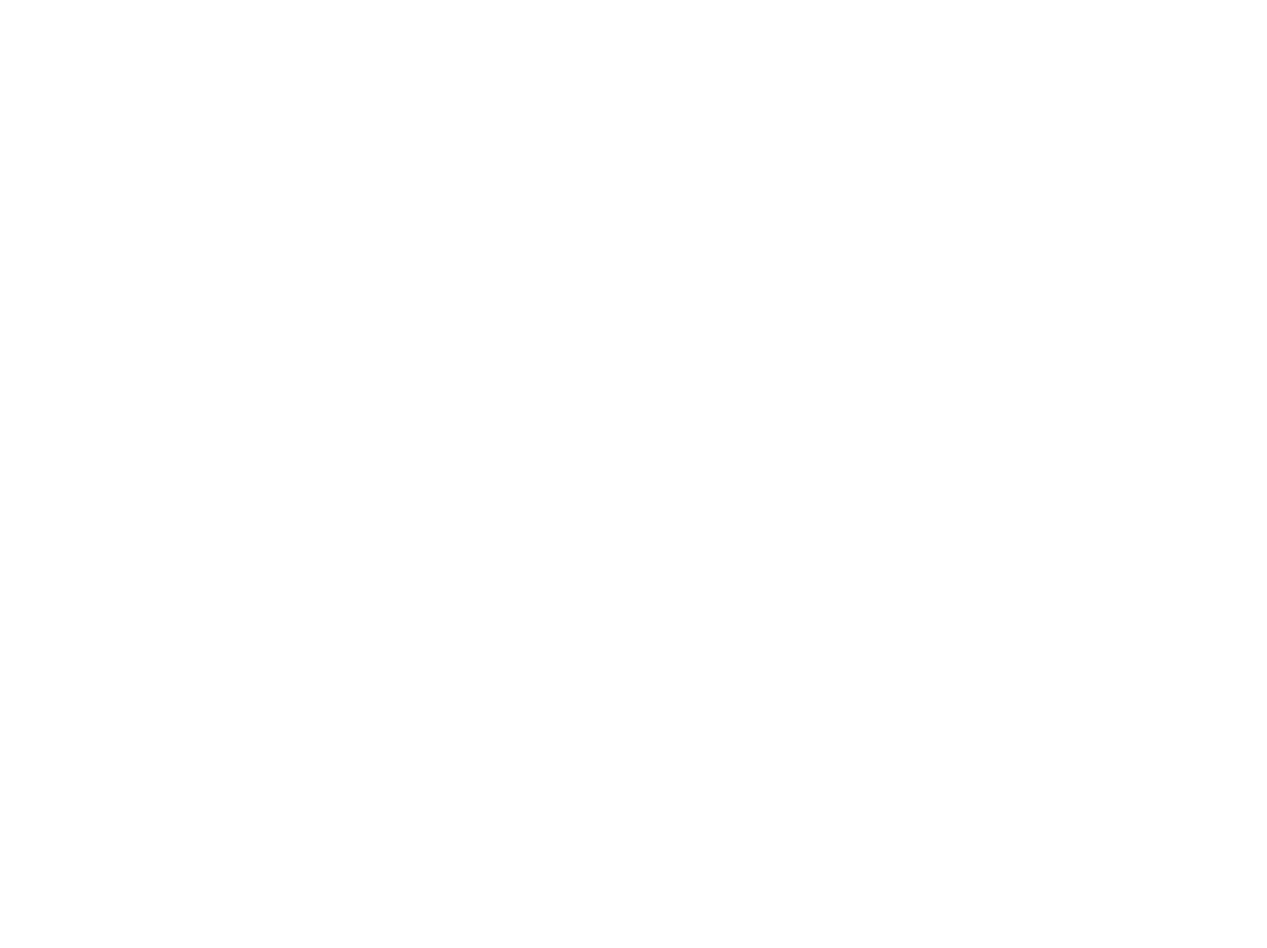
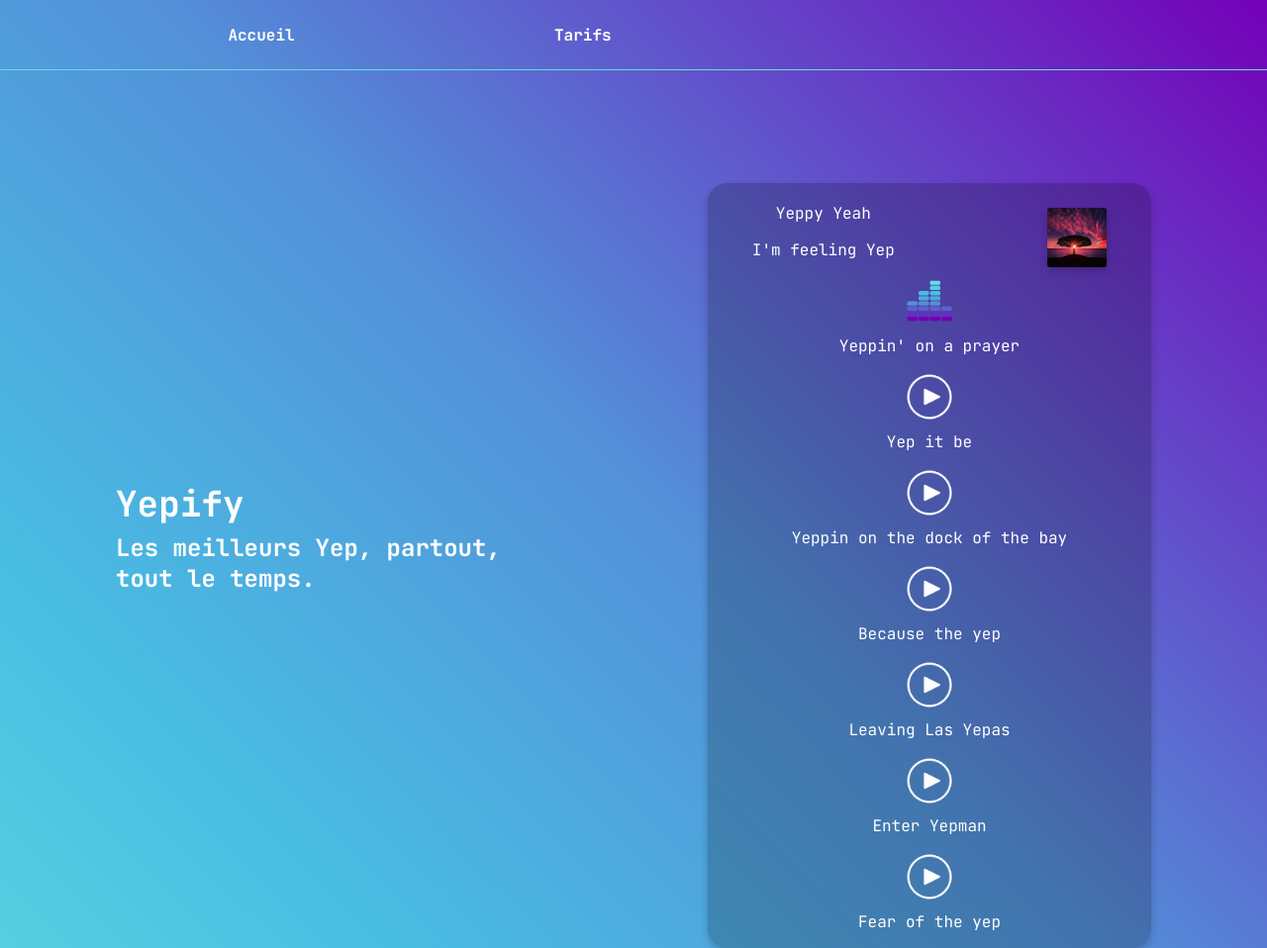
Before and after one commit to Nihiloow/coda-bph-j7, a PHP site: page / in a window 1280 px wide. Before the commit the page is empty. Shown: the whole page at 99% size. Before the commit the page ends 800 px from the top, so only its background shows below. Run offline with PHP 8.4, Linux system fonts and the light colour scheme.

Commit message:
Lien fonctionnel et CSS en cours de réalisation

```diff
--- /dev/null
+++ b/mini-projet-yepify/assets/styles/css/common.css
@@ -0,0 +1,34 @@
+html {
+    font-size: 16px;
+    color: white;
+    font-family: 'JetBrains Mono', monospace;
+    background: linear-gradient(225deg, #7400b8, #6930c3, #5e60ce, #5390d9, #4ea8de, #48bfe3, #56cfe1);
+}
+
+body {
+    margin: 0;
+}
+
+nav {
+    display: flex;
+    padding-left: 18%;
+    gap: 25%;
+    border-bottom: #64dfdf 1px solid;
+}
+
+nav a {
+    text-decoration: none;
+    font-weight: bold;
+    align-content: center;
+    height: 70px;
+    color: white;
+}
+
+.container-column {
+    display: flex;
+    flex-direction: column;
+    align-items: center;
+    justify-content: center;
+    text-align: center;
+    margin-top: 5%;
+}
--- /dev/null
+++ b/mini-projet-yepify/assets/styles/css/home.css
@@ -0,0 +1,59 @@
+main {
+    display: flex;
+    justify-content: center;
+    align-items: center;
+    gap: 150px;
+    margin-top: 50px;
+}
+
+h1 {
+    margin-bottom: 0px;
+}
+
+p {
+    margin-top: 5px;
+}
+
+.tree {
+    width: 60px;
+    height: auto;
+    border-radius: 3px;
+    box-shadow: 0 4px 8px rgba(0, 0, 0, 0.2);
+}
+
+.icons {
+    width: 50px;
+    height: auto;
+    border-radius: 3px;
+}
+
+.container {
+    display: flex;
+    align-items: center;
+}
+
+.container-column {
+    display: flex;
+    flex-direction: column;
+    align-items: center;
+}
+
+.titre {
+    font-size: 24px;
+    font-weight: bold;
+    width: 35%;
+}
+
+.content {
+    font-size: 16px;
+    width: 35%;
+    border-radius: 20px;
+    box-shadow: 0 4px 8px rgba(0, 0, 0, 0.2);
+    background-color: rgba(0, 0, 0, 0.2);
+}
+
+.display-content {
+    width: 80%;
+    padding-top: 15px;
+    justify-content:space-between;
+}
--- /dev/null
+++ b/mini-projet-yepify/autoload.php
@@ -0,0 +1,44 @@
+<?php
+
+require "./controllers/PageController.php";
+require "./services/Router.php";
+
+$routes = [];
+
+// Read the routes config file
+$handle = fopen("config/routes.txt", "r");
+
+if ($handle) { // if the file exists
+
+    while (($line = fgets($handle)) !== false) { // read it line by line
+
+        $route = []; // each route is an array
+
+        $routeData = explode(" ", str_replace(PHP_EOL, '', $line)); // divide the line in two strings (cut at the " ")
+
+        $route["path"] = $routeData[0]; // the path is what was before the " "
+
+        if(substr_count($route["path"], "/") > 1) // check if the path string has more than 1 "/"
+        {
+            $route["parameter"] = true; // the route expects a parameter
+            $pathData = explode("/", $route["path"]); // divide the path in three strings (cut at the "/")
+            $route["path"] = "/".$pathData[1]; // isolate the path without the parameters
+        }
+        else
+        {
+            $route["parameter"] = false; // the route does not expect a parameter
+        }
+
+        $controllerString = $routeData[1]; // the controller string is what was after the " ";
+
+        $controllerData = explode(":", $controllerString); // divide the controller string in two strings (cut at the ":")
+
+        $route["controller"] = $controllerData[0]; // the controller is what was before the ":"
+
+        $route["method"] = $controllerData[1]; // the method is what was after the ":"
+
+        $routes[] = $route; // add the new route to the routes array
+    }
+
+    fclose($handle); // close the file
+}
--- /dev/null
+++ b/mini-projet-yepify/config/routes.txt
@@ -0,0 +1,2 @@
+/ PageController:home
+/nos-tarifs PageController:princing
--- /dev/null
+++ b/mini-projet-yepify/controllers/PageController.php
@@ -0,0 +1,17 @@
+<?php
+
+class PageController
+{
+    public function home()
+    {
+        require "templates/home.phtml";
+    }
+
+    public function princing(): void
+    {
+        require "templates/pricing.phtml";
+    }
+
+}
+
+?>
--- a/mini-projet-yepify/index.php
+++ b/mini-projet-yepify/index.php
@@ -1,3 +1,26 @@
 <?php
+require "autoload.php";
 
+try {
+
+    $router = new Router();
+
+    if(isset($_GET['path']))
+    {
+        $request = "/".$_GET['path'];
+    }
+    else
+    {
+        $request = "/";
+    }
+
+    $router->route($routes, $request);
+}
+catch(Exception $e)
+{
+    if($e->getCode() === 404)
+    {
+        require "./templates/404.phtml";
+    }
+}
 ?>
--- /dev/null
+++ b/mini-projet-yepify/services/Router.php
@@ -0,0 +1,61 @@
+<?php
+
+class Router {
+
+    private function parseRequest(string $request)
+    {
+        $route = [];
+
+        $routeData = explode("/", $request); // we split the request using the / character
+
+        $route["path"] = "/".$routeData[1]; // the path is what is after the first /
+
+        if(count($routeData) > 2) // if we have more than one /
+        {
+            $route["parameter"] = $routeData[2]; // the parameter is after the second /
+        }
+        else
+        {
+            $route["parameter"] = null; // we don't have a parameter
+        }
+
+        return $route;
+    }
+
+    public function route(array $routes, string $request)
+    {
+        $requestData = $this->parseRequest($request); // we analyze the request and sort it
+
+        $routeFound = false;
+
+        foreach($routes as $route) // we go through the list of routes we built in the autoload
+        {
+            $controller = $route["controller"];
+            $method = $route["method"];
+            $parameter = $route["parameter"];
+
+            if($route["path"] === $requestData["path"]) // if the path exists
+            {
+                if($route["parameter"] && $requestData["parameter"] !== null) // if a parameter was needed and we have one
+                {
+                    $routeFound = true;
+
+                    $ctrl = new $controller();
+                    $ctrl->$method($requestData["parameter"]);
+                }
+                else if(!$route["parameter"] && $requestData["parameter"] === null) // or a parameter was not needed and we don't have one
+                {
+                    $routeFound = true;
+
+                    $ctrl = new $controller();
+                    $ctrl->$method();
+                }
+            }
+        }
+
+        if(!$routeFound) // anything else will throw an exception telling us the route does not exist
+        {
+            throw new Exception("Route not found", 404);
+        }
+    }
+}
--- /dev/null
+++ b/mini-projet-yepify/templates/home.phtml
@@ -0,0 +1,65 @@
+<!DOCTYPE html>
+
+<html lang="fr">
+    <head>
+        <meta charset="UTF-8"/>
+        <link rel="stylesheet" href="./assets/styles/css/common.css">
+        <link rel="stylesheet" href="./assets/styles/css/home.css">
+        <link rel="preconnect" href="https://fonts.googleapis.com">
+        <link rel="preconnect" href="https://fonts.gstatic.com" crossorigin>
+        <link href="https://fonts.googleapis.com/css2?family=JetBrains+Mono:wght@100;200;300;400;500;600;700;800&display=swap" rel="stylesheet">
+            <title>Yepify - Accueil</title>
+    </head>
+    <body>
+        <nav>
+            <a href="./">Accueil</a>
+            <a href="nos-tarifs">Tarifs</a>
+        </nav>
+        <main>
+            <section class="titre">
+                <h1>Yepify</h1>
+                <p>Les meilleurs Yep, partout, tout le temps.</p>
+            </section>
+
+            <section class="container-column content">
+                <div class="container display-content">
+                    <div>
+                        <p>Yeppy Yeah</p>
+                        <p>I'm feeling Yep</p>
+                    </div>
+                    <img class="tree" src="./img/tree.png" alt="Image de couché de soleil au bord de mer avec un arbre"/>
+                </div>
+                <div>
+                    <div>
+                        <img class="icons" src="./img/equalizer.png" alt="Icône de volume"/>
+                        <p>Yeppin' on a prayer</p>
+                    </div>
+                    <div>
+                        <img class="icons" src="./img/play.png" alt="Icône play"/>
+                        <p>Yep it be</p>
+                    </div>
+                    <div>
+                        <img class="icons" src="./img/play.png" alt="Icône play"/>
+                        <p>Yeppin on the dock of the bay</p>
+                    </div>
+                    <div>
+                        <img class="icons" src="./img/play.png" alt="Icône play"/>
+                        <p>Because the yep</p>
+                    </div>
+                    <div>
+                        <img class="icons" src="./img/play.png" alt="Icône play"/>
+                        <p>Leaving Las Yepas</p>
+                    </div>
+                    <div>
+                        <img class="icons" src="./img/play.png" alt="Icône play"/>
+                        <p>Enter Yepman</p>
+                    </div>
+                    <div>
+                        <img class="icons" src="./img/play.png" alt="Icône play"/>
+                        <p>Fear of the yep</p>
+                    </div>
+                </div>
+            </section>
+        </main>
+    </body>
+</html>
--- a/routing-apache/controllers/BlogController.php
+++ b/routing-apache/controllers/BlogController.php
@@ -12,5 +12,3 @@ class BlogController
         require "templates/blog_show.phtml";
     }
 }
-
-?>
```
Also changed, not shown: mini-projet-yepify/templates/404.phtml (added, +10 -0 lines), mini-projet-yepify/templates/pricing.phtml (added, +10 -0 lines), mini-projet-yepify/.htaccess (added), mini-projet-yepify/img/equalizer.png (added), mini-projet-yepify/img/play.png (added), mini-projet-yepify/img/tree.png (added).
